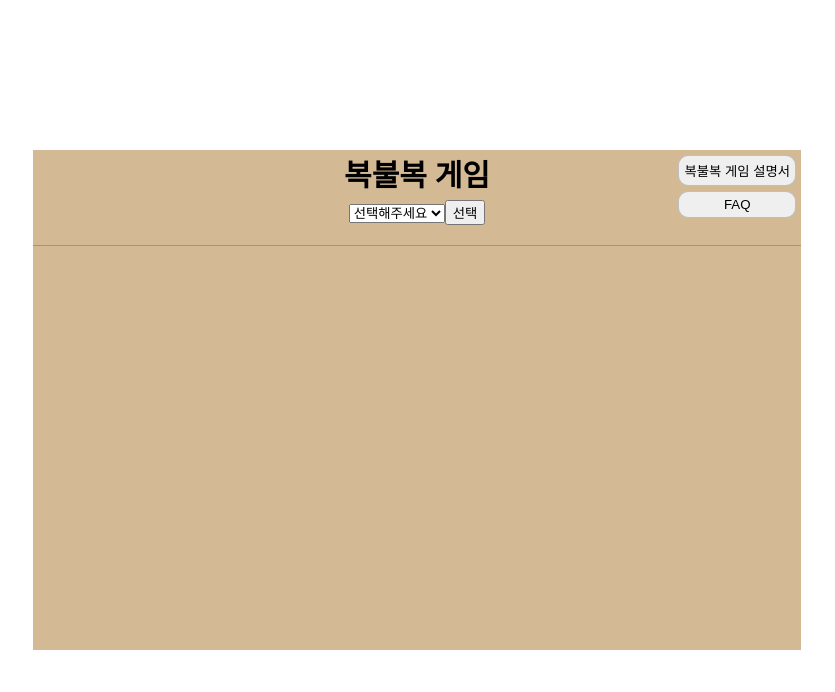
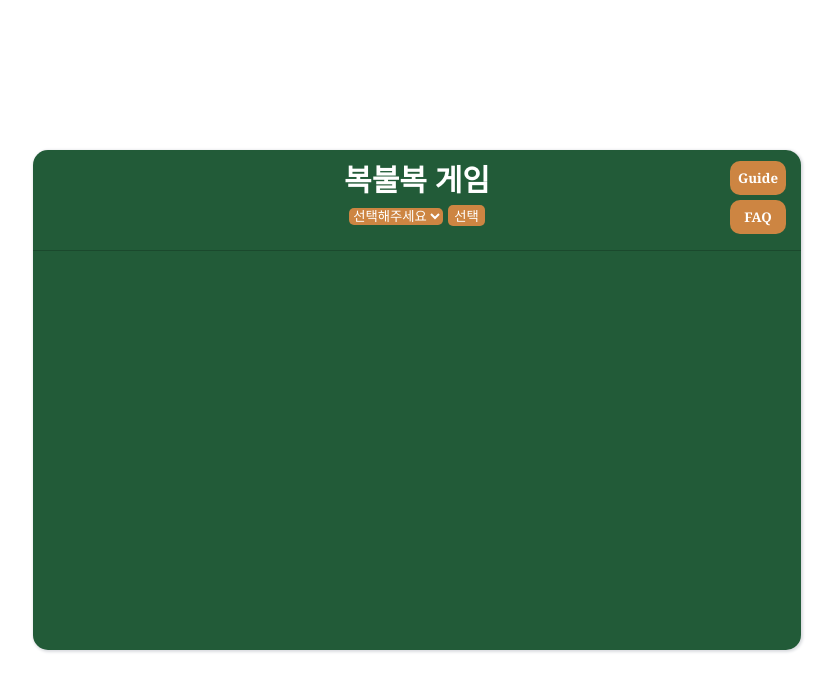
Before and after one commit to rlaclghks123/random-game, a React (Vite) app: page / in a window 1280 px wide. Shown: the top 692 px of the page, without its empty margins (223-1058 px from the left). Built offline with nearby package versions, Linux system fonts and the light colour scheme.

Commit message:
Style: 복불복 게임 디자인 수정

```diff
--- a/src/App.tsx
+++ b/src/App.tsx
@@ -16,19 +16,45 @@ const StyleContainer = styled.div`
 const StyleGameBox = styled.div`
   width: 768px;
   height: 500px;
-  background-color: #d4b995;
+  border-radius: 15px;
+  background-color: #225b38;
+  box-shadow: 1px 1px 3px 1px #dadce0;
 `;
 
 const StyleHeader = styled.header`
   display: flex;
   flex-direction: column;
   align-items: center;
-  padding: 10px 0px;
+  justify-content: center;
 
+  height: 20%;
   position: relative;
+`;
 
-  form {
-    margin: 10px 0px;
+const StyleForm = styled.form`
+  margin: 10px 0px;
+  font-weight: 900;
+  font-family: Georgia, 'Times New Roman', serif;
+
+  select {
+    border: none;
+    color: white;
+    border-radius: 5px;
+    background-color: #cd8542;
+  }
+
+  input {
+    border: none;
+    border-radius: 5px;
+    margin-left: 5px;
+    color: white;
+    background-color: #cd8542;
+    cursor: pointer;
+
+    &:hover {
+      color: #cd8542;
+      background-color: white;
+    }
   }
 `;
 
@@ -36,25 +62,28 @@ const StyleAside = styled.aside`
   display: flex;
   flex-direction: column;
   position: absolute;
-  top: 5px;
-  right: 5px;
-
-  button {
-    margin-bottom: 5px;
-  }
+  right: 15px;
 `;
 
 const StyleMessage = styled.div`
   font-size: 12px;
-  color: #a17955;
   font-weight: 800;
+  color: #cd8542;
+  position: absolute;
+  bottom: 5px;
+`;
+
+const StyleCheerMessage = styled(StyleMessage)`
+  font-size: 30px;
+  font-weight: 900;
+  font-family: Georgia, 'Times New Roman', serif;
 `;
 
 const StyleTitle = styled.div`
   font-size: 30px;
-  font-weight: 700;
-  font-family: system-ui, -apple-system, BlinkMacSystemFont, 'Segoe UI', Roboto, Oxygen, Ubuntu,
-    Cantarell, 'Open Sans', 'Helvetica Neue', sans-serif;
+  font-weight: 900;
+  color: white;
+  font-family: Georgia, 'Times New Roman', serif;
 `;
 
 const StyleMain = styled.main`
@@ -64,17 +93,21 @@ const StyleMain = styled.main`
   justify-content: center;
 
   width: 100%;
-  height: 70%;
-
+  height: 80%;
   border-top: 1px solid rgba(0, 0, 0, 0.2);
 
   div {
-    width: 200px;
-    height: 200px;
+    height: 80%;
+    display: flex;
+    flex-direction: column;
+    justify-content: center;
+    align-items: center;
+    position: relative;
+  }
 
-    display: flex;
-    align-items: center;
-    justify-content: center;
+  button {
+    position: absolute;
+    top: 10px;
   }
 
   img {
@@ -86,16 +119,23 @@ const StyleMain = styled.main`
 `;
 
 const StyleBtn = styled.button`
-  border-color: transparent;
+  padding: 8px;
+  margin-bottom: 5px;
+
+  border: none;
   border-radius: 10px;
-  padding: 5px;
-  border: 1px solid rgba(0, 0, 0, 0.2);
 
-  margin-bottom: 50px;
+  background-color: #cd8542;
+  color: white;
+
+  font-weight: 900;
+  font-family: Georgia, 'Times New Roman', serif;
+
   cursor: pointer;
 
   &:hover {
-    opacity: 0.6;
+    color: #cd8542;
+    background-color: white;
   }
 `;
 
@@ -208,11 +248,11 @@ function App() {
         <StyleHeader>
           <StyleTitle>복불복 게임</StyleTitle>
           <StyleAside>
-            <StyleBtn onClick={handleInstruction}>복불복 게임 설명서</StyleBtn>
+            <StyleBtn onClick={handleInstruction}>Guide</StyleBtn>
             <StyleBtn onClick={handleFaq}>FAQ</StyleBtn>
           </StyleAside>
 
-          <form onSubmit={handleSub}>
+          <StyleForm onSubmit={handleSub}>
             <select name="category" form="myForm" onChange={handleOnChange} ref={selectRef}>
               <option value="">선택해주세요</option>
               <option value="people">People</option>
@@ -222,13 +262,15 @@ function App() {
               <option value="number">Number</option>
             </select>
             <input type="submit" value="선택"></input>
-          </form>
+          </StyleForm>
           {alarm && <StyleMessage>선택을 눌러주세요</StyleMessage>}
         </StyleHeader>
         <StyleMain>
-          {keyword !== '' && <StyleBtn onClick={handleClick}>{`🔍 Find ${keyword}`}</StyleBtn>}
-          {keyword !== '' && !currentImg && <div>Good Luck!</div>}
-          {currentImg && <img src={currentImg?.urls.thumb} alt={currentImg?.alt_description} />}
+          <div>
+            {keyword !== '' && <StyleBtn onClick={handleClick}>{`🔍 Find ${keyword}`}</StyleBtn>}
+            {keyword !== '' && !currentImg && <StyleCheerMessage>Good Luck!</StyleCheerMessage>}
+            {currentImg && <img src={currentImg?.urls.thumb} alt={currentImg?.alt_description} />}
+          </div>
         </StyleMain>
       </StyleGameBox>
       <Modal
```
